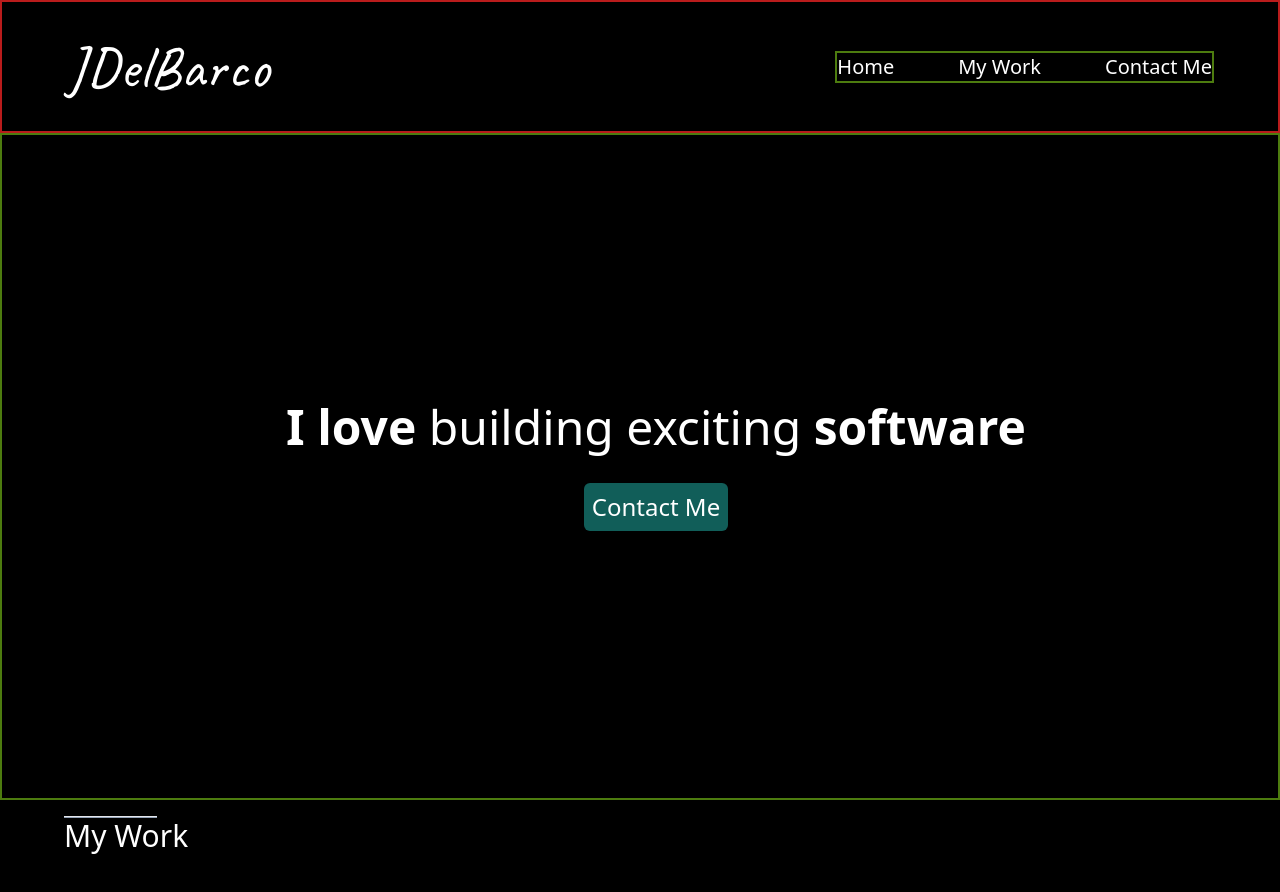
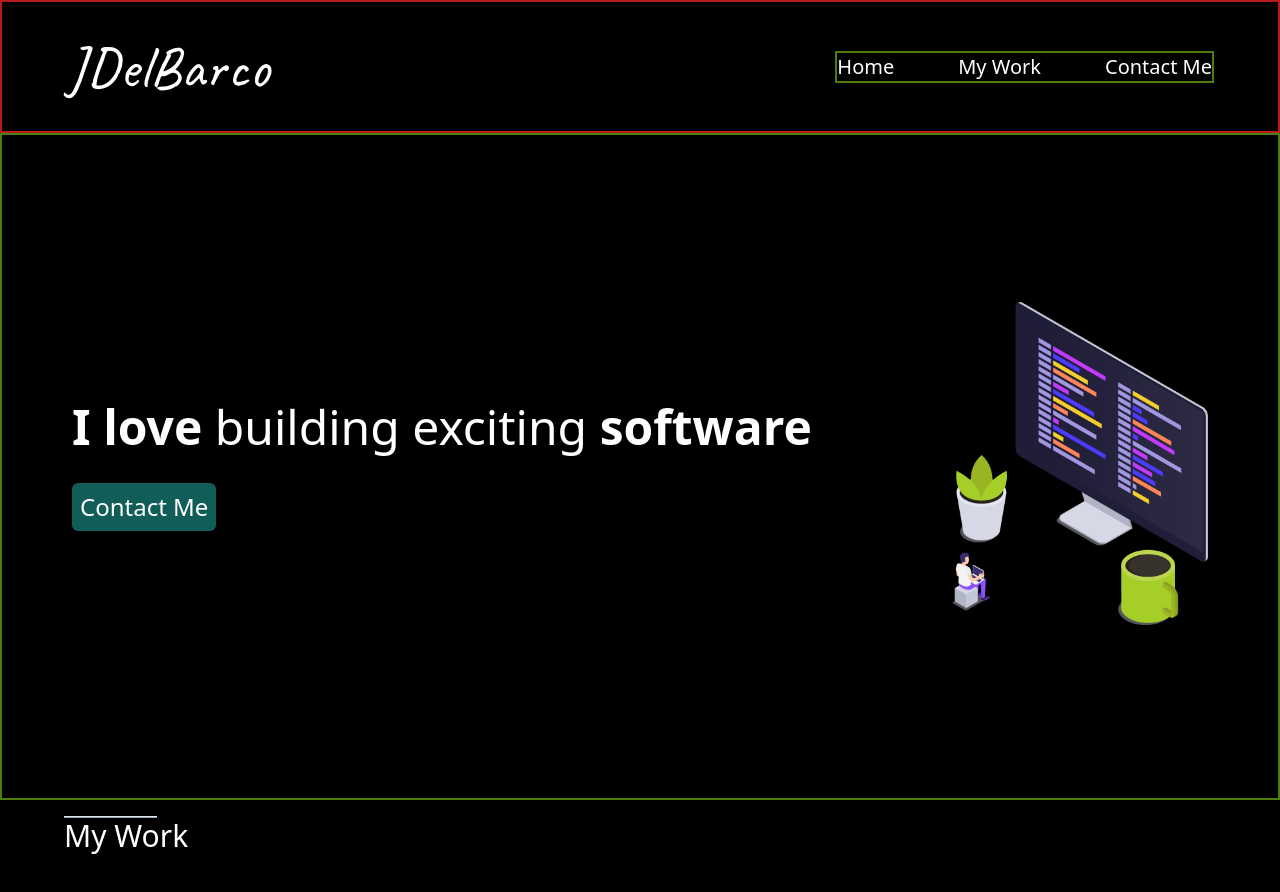
Before and after one commit to Jdelbarcogarza/jdelbarco.com, a Next.js app: page / in a window 1280 px wide. Shown: the top 892 px of the page. Built offline with nearby package versions, Linux system fonts and the light colour scheme.

Commit message:
added navar to hero section code

```diff
--- a/pages/index.js
+++ b/pages/index.js
@@ -1,7 +1,7 @@
 import Head from 'next/head'
 import Image from 'next/image'
 import { Navbar } from '../components/Navbar'
-import HeroImage from '../public/images/HeroImage.jpg'
+import HeroImage from '../public/images/Coding_PNG.png'
 import { SectionTitle } from '../components/Sectiontitle'
 
 export default function Home() {
@@ -13,19 +13,33 @@ export default function Home() {
 
       <section className='h-full w-full text-white'>
 
+
         {/** Height de h-1/6 */}
         <Navbar />
 
+
+
         {/** Height de h-5/6 */}
-        <div className='h-5/6 w-full flex flex-col justify-center items-center pl-8 border-2 border-lime-700'>
-          <h1 className='text-5xl'><strong>I love</strong> building exciting <strong>software</strong></h1>
-          <button className='text-2xl bg-teal-800 p-2 mt-8 rounded-md'>Contact Me</button>
+        <div className='h-5/6 w-full flex flex-col justify-around items-center
+        md:flex-row-reverse
+         border-2 border-lime-700'>
+
+          <div className='
+          w-36
+          md:w-64'>
+            <Image src={HeroImage} alt='/' objectFit='cover' layout='intrinsic' />
+          </div>
+
+          <div>
+            <h1 className='text-2xl md:text-5xl'><strong>I love</strong> building exciting <strong>software</strong></h1>
+            <button className='text-lg md:text-2xl bg-teal-800 p-2 mt-8 rounded-md'>Contact Me</button>
+          </div>
         </div>
 
       </section>
 
 
-    {/** Section: My Work */}
+      {/** Section: My Work */}
       <section className='h-full w-full bg-black px-16 pt-4'>
 
         <SectionTitle title={'My Work'} />
```
